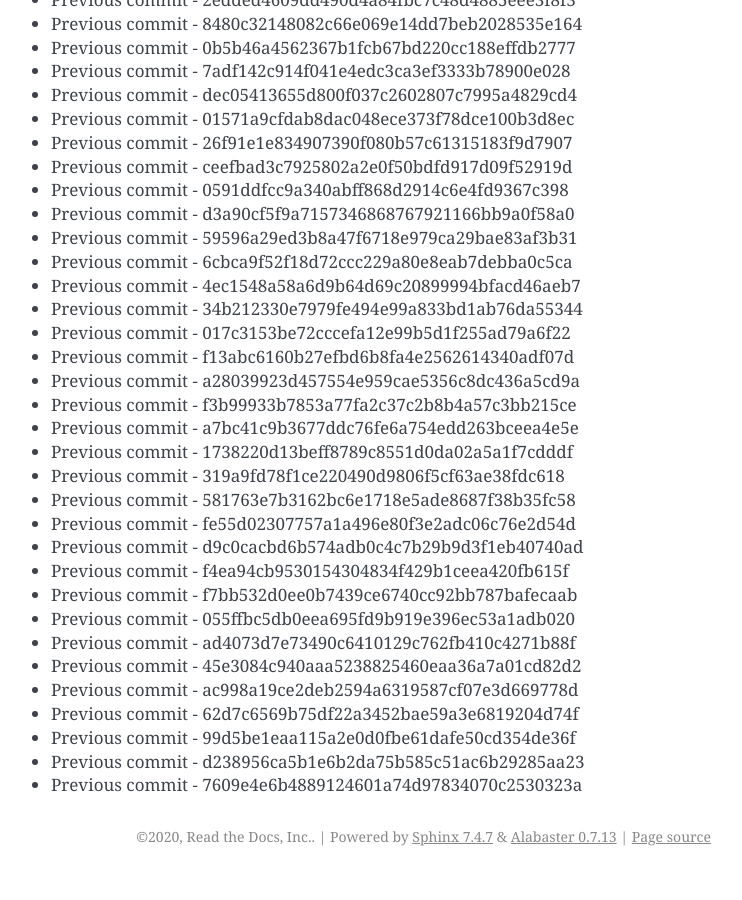
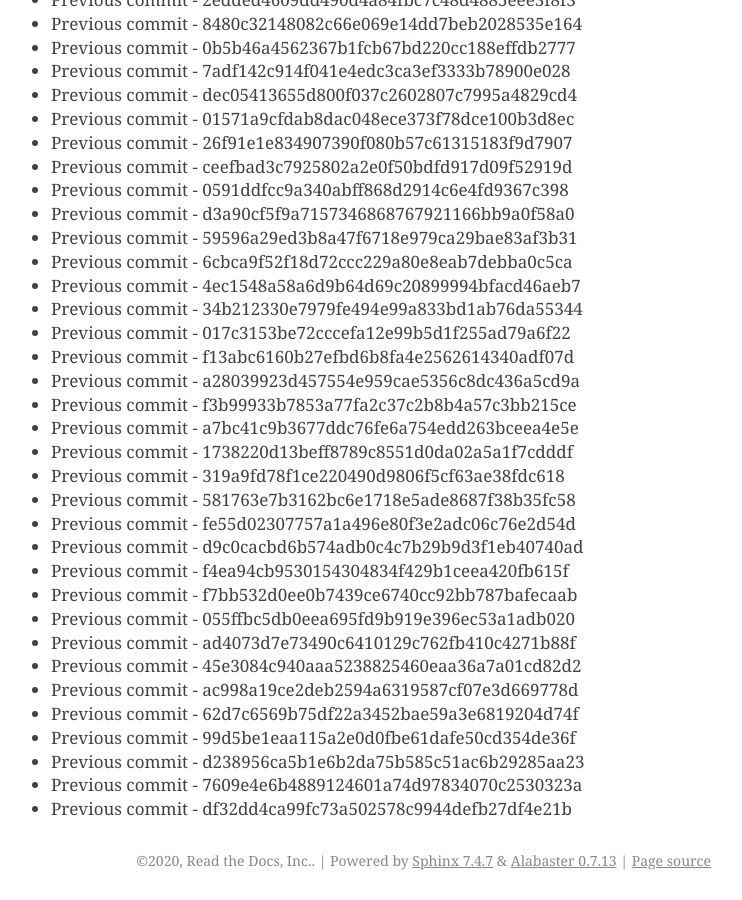
Before and after one commit to readthedocs/rtd-git-stresstest, a Sphinx documentation site: the page built from docs/updates.rst, in a window 1280 px wide and 900 px high, scrolled down 60933 px. Shown: the whole window, without its empty margins (399-1141 px from the left). Built offline with Sphinx 7.4.7, drawn with Linux system fonts in a browser that asks for light colours; before the commit the page ends 61809 px from its top, so only the background shows below that.

Commit message:
Generating commit from previous: df32dd4ca99fc73a502578c9944defb27df4e21b

```diff
--- a/docs/updates.rst
+++ b/docs/updates.rst
@@ -2592,3 +2592,4 @@ It can be tested for any performance characteristics.
 * Previous commit - 99d5be1eaa115a2e0d0fbe61dafe50cd354de36f
 * Previous commit - d238956ca5b1e6b2da75b585c51ac6b29285aa23
 * Previous commit - 7609e4e6b4889124601a74d97834070c2530323a
+* Previous commit - df32dd4ca99fc73a502578c9944defb27df4e21b
```
